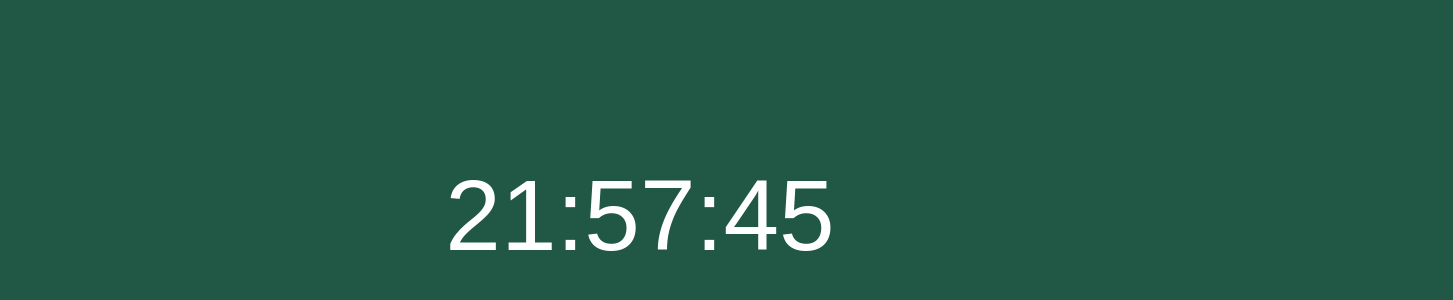
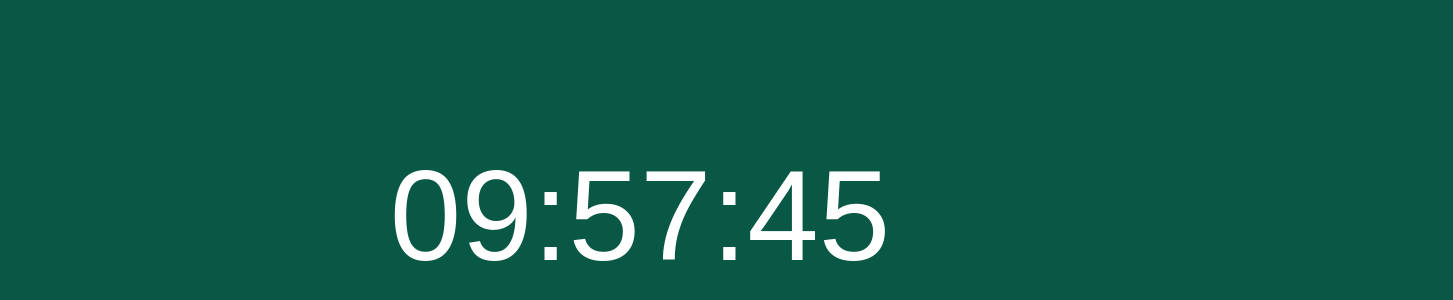
Before and after one commit to brandonpegula/Hex-Clock, a plain HTML site: page clock.html in a window 1280 px wide. Shown: the part 92-392 px from the top of the page, 1453 px wide, since content can reach past the window. Drawn offline with Linux system fonts and the light colour scheme.

Commit message:
Added scaling effect

```diff
--- a/clock.css
+++ b/clock.css
@@ -10,8 +10,10 @@ body {
 	font-weight: 300;
 	font-size: 100px;
 	color: white;
+	/*transform: scale(1.5, 1.5);*/
 }
 
 #color {
 
+
 }
--- a/clock.html
+++ b/clock.html
@@ -5,7 +5,7 @@
 	<link rel="stylesheet" type="text/css" href="clock.css">
 </head>
 <body>
-	<h1 id="clock">00:00:00</h1>
+	<div id="clock"></div>
 
 	<div id="color"></div>
 
--- a/clock.js
+++ b/clock.js
@@ -3,7 +3,7 @@ var color = document.getElementById('color');
 
 function digitClock(){
 	var time = new Date();
-	var hours = time.getHours().toString();
+	var hours = (time.getHours() % 12).toString();
 	var minutes = time.getMinutes().toString();
 	var seconds = time.getSeconds().toString();
 
@@ -24,6 +24,8 @@ function digitClock(){
 
 	clock.textContent = clockString;
 
+	document.body.style.transform = 'scale(' + seconds/35 + ')';
+
 	document.body.style.backgroundColor = hexcolorString;
 }
 
```
